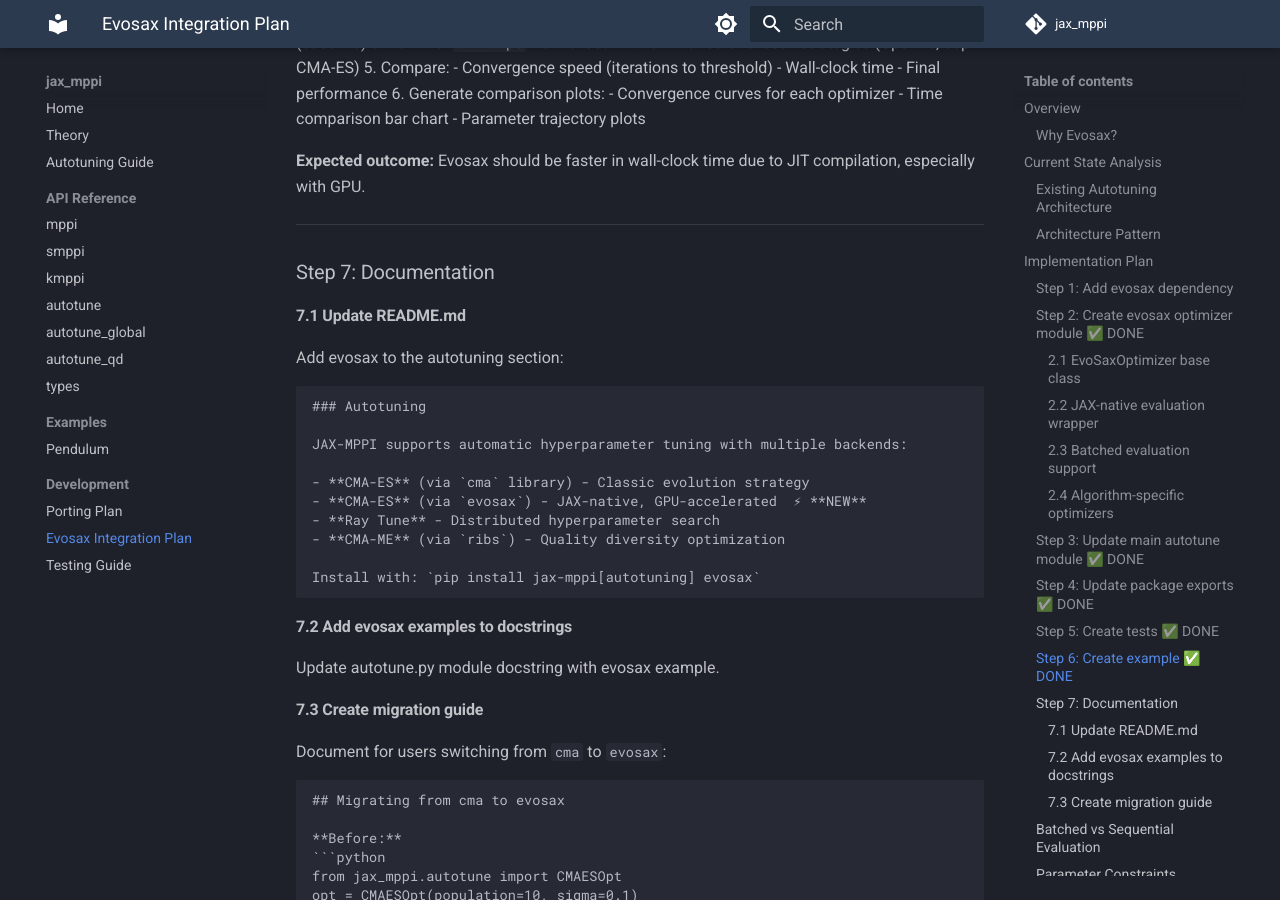
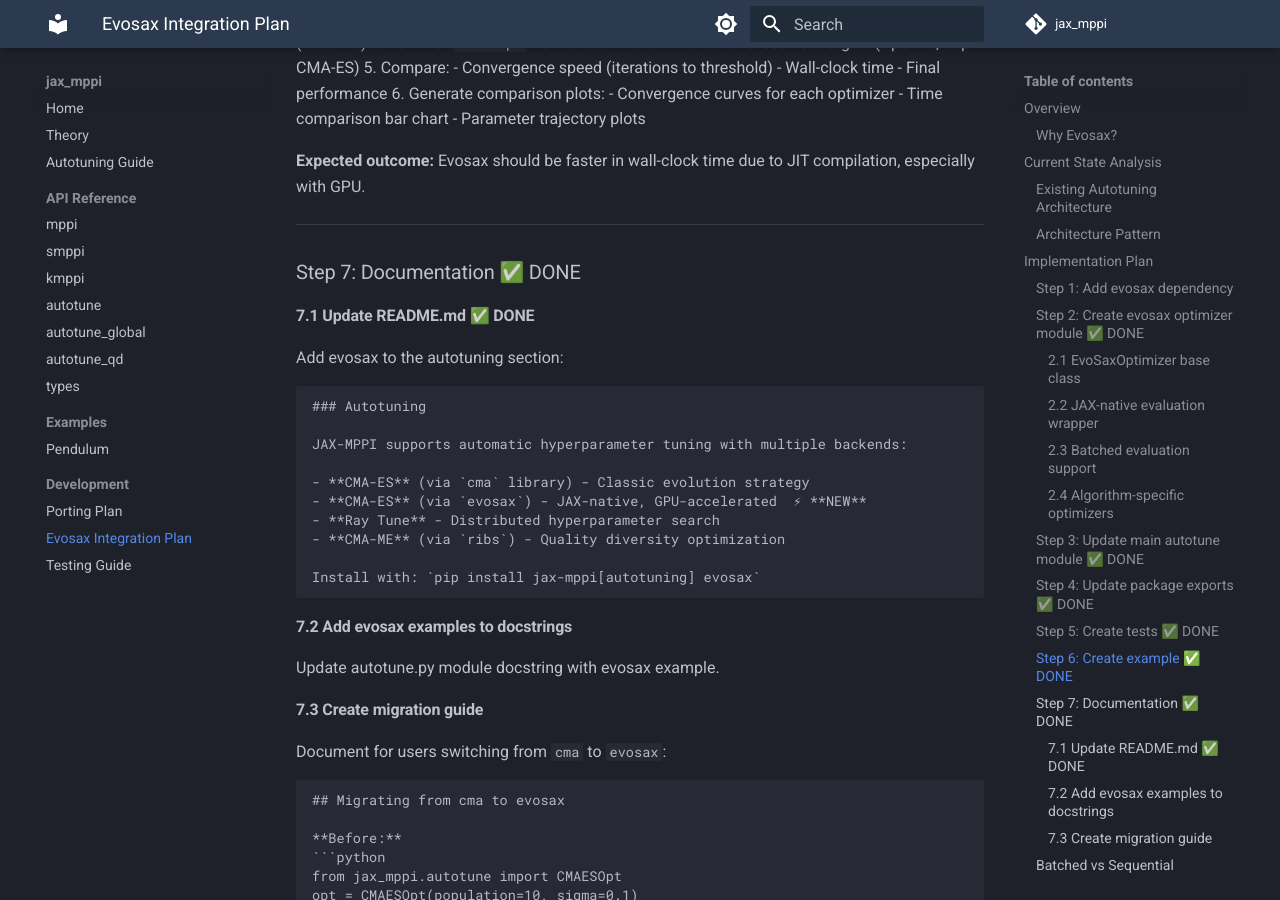
Before and after one commit to riccardo-enr/jax_mppi, an MkDocs documentation site: the page built from docs/plan/evosax_integration.md, in a window 1280 px wide and 900 px high, scrolled down 6745 px. Built offline with MkDocs 1.6.1 and Material for MkDocs 9.7.7, drawn with Linux system fonts in a browser that asks for light colours; comment, search, counter and statistics services are not loaded.

Commit message:
docs: mark Step 7 as complete in plan

```diff
--- a/docs/plan/evosax_integration.md
+++ b/docs/plan/evosax_integration.md
@@ -322,9 +322,9 @@
 
 ---
 
-### Step 7: Documentation
+### Step 7: Documentation ✅ DONE
 
-#### 7.1 Update README.md
+#### 7.1 Update README.md ✅ DONE
 
 Add evosax to the autotuning section:
 
```
